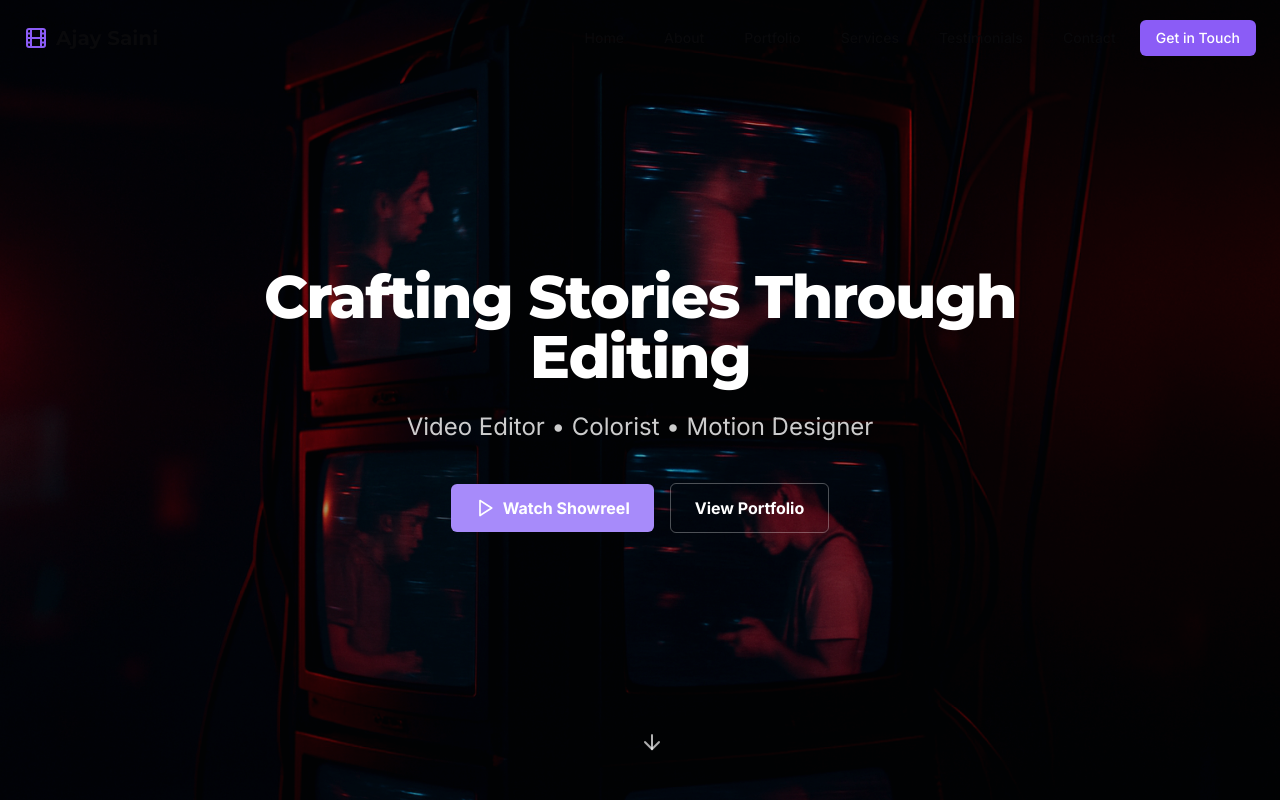
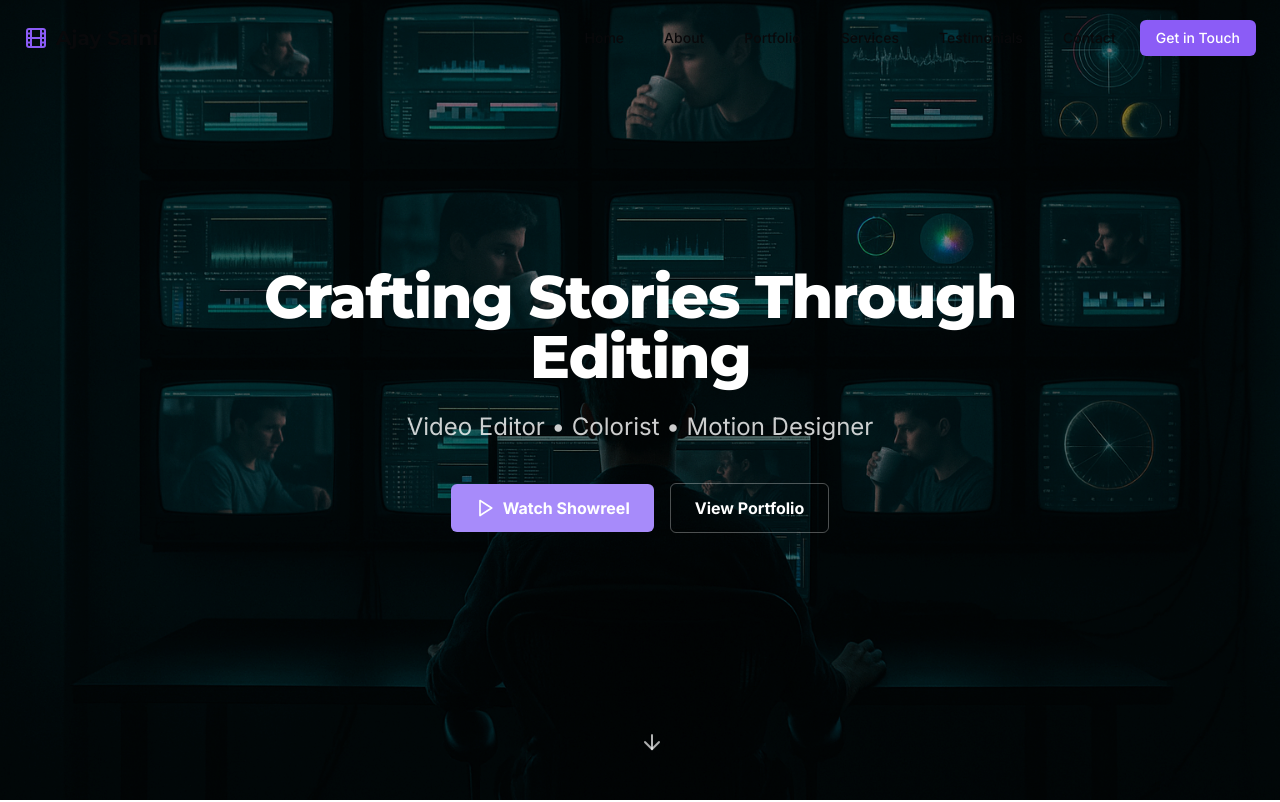
Before and after one commit to BECL77/yash-vijay-sain-potfloio, a React (Vite) app: page / in a window 1280 px wide. Shown: the top 802 px of the page. Built offline with nearby package versions, Linux system fonts and the light colour scheme.

Commit message:
Replace hero section background image
Replaced the existing background image in the HeroSection component.

```diff
--- a/src/components/sections/HeroSection.tsx
+++ b/src/components/sections/HeroSection.tsx
@@ -10,9 +10,9 @@ const HeroSection = () => {
     <section className="relative h-screen flex items-center justify-center overflow-hidden bg-editor-dark">
       {/* Background Image */}
       <div className="absolute inset-0 z-0">
-        <div className="absolute inset-0 bg-black/30 z-10"></div>
+        <div className="absolute inset-0 bg-black/40 z-10"></div>
         <img
-          src="/lovable-uploads/7d98d1c2-7db3-47d5-95c7-fc8a2c02a55a.png"
+          src="/lovable-uploads/dbae5801-5caf-4a36-9fdb-cbc10681a56b.png"
           alt="Video Editing Background"
           className="w-full h-full object-cover opacity-90"
         />
```
Also changed, not shown: public/lovable-uploads/dbae5801-5caf-4a36-9fdb-cbc10681a56b.png (added).
